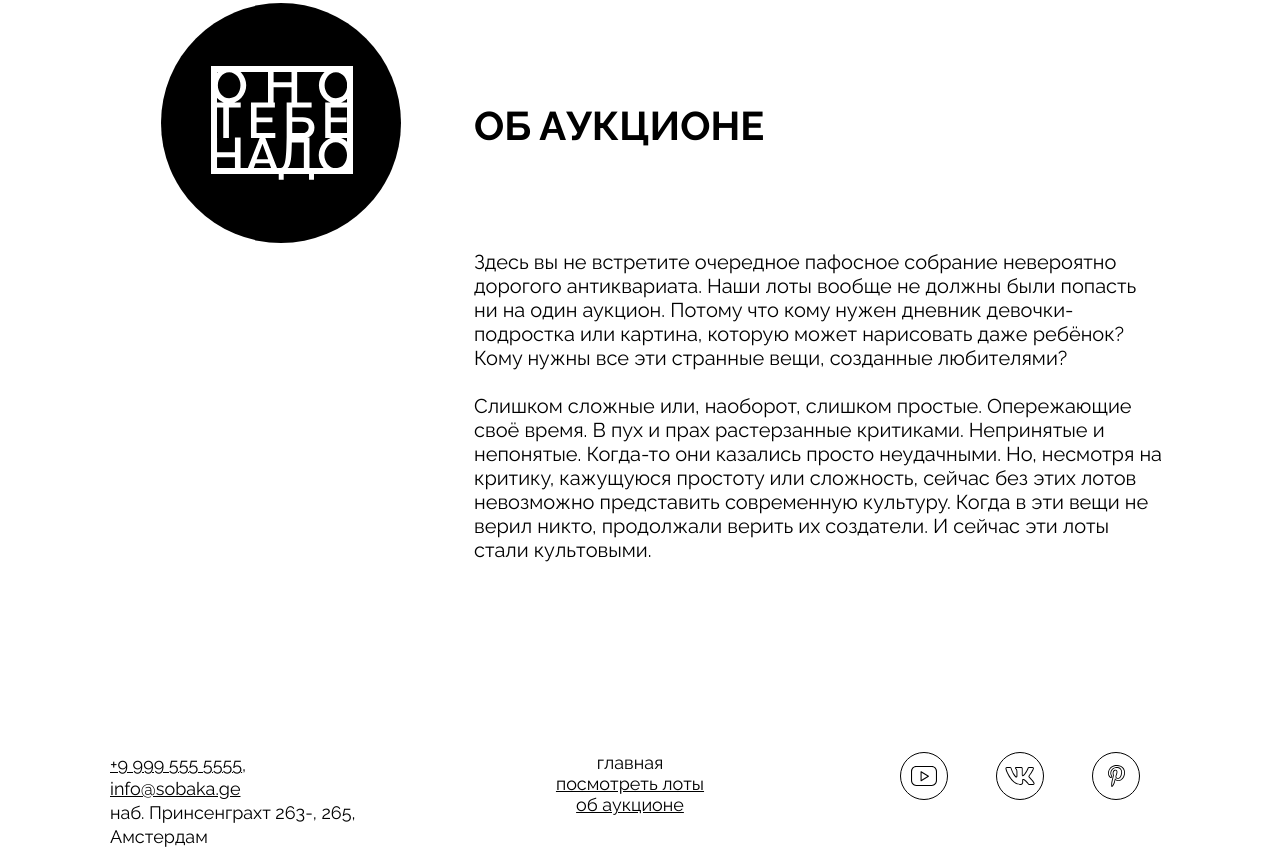
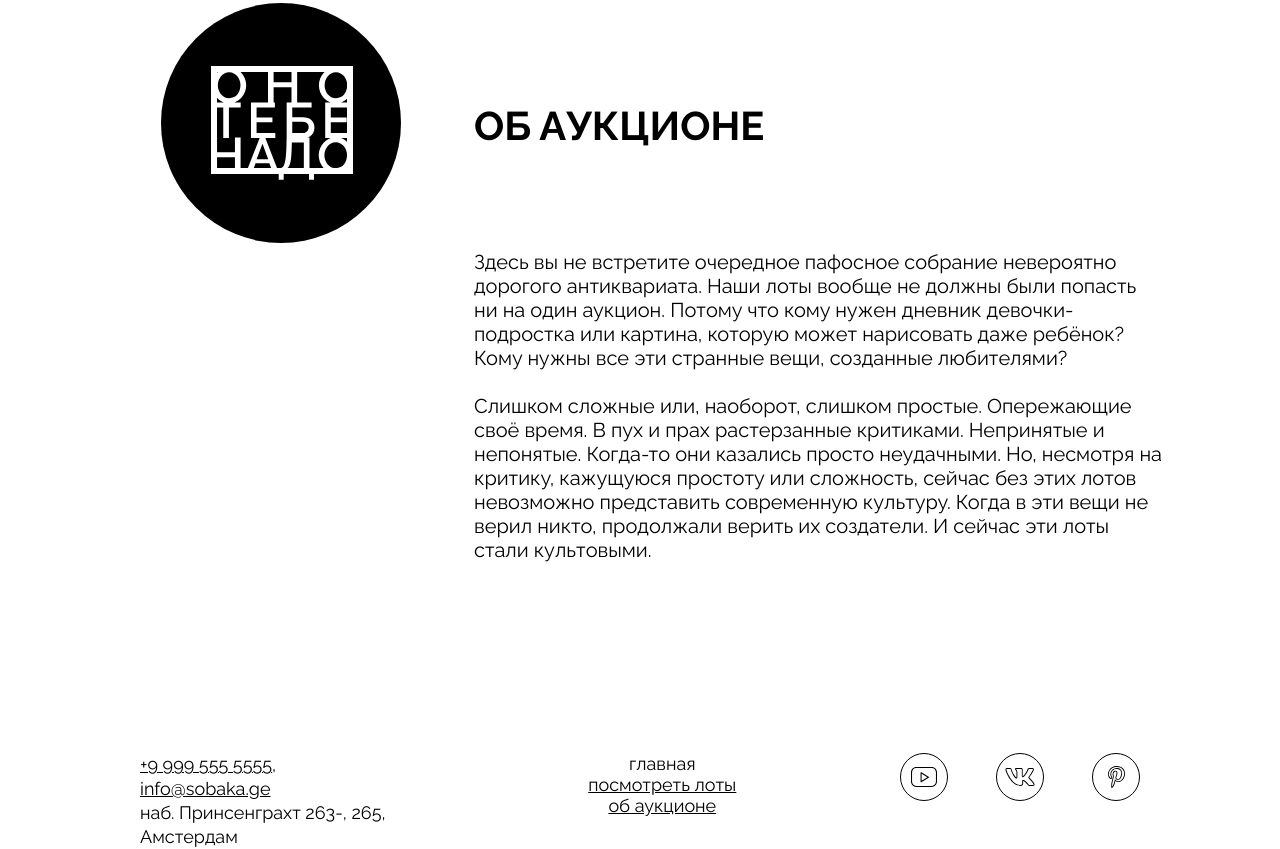
Before and after one commit to RomanGRS/ono-tebe-nado-fd, a plain HTML site: page index.html in a window 1280 px wide. Shown: the part 2110-2959 px from the top of the page. Drawn offline with Linux system fonts and the light colour scheme.

Commit message:
правка 2 ревью

```diff
--- a/styles/style.css
+++ b/styles/style.css
@@ -152,7 +152,6 @@ a {
   text-transform: uppercase;
   color: #FFFFFF;
   border: 1px solid #FFFFFF;
-
 }
 
 .lots {
@@ -228,6 +227,7 @@ a {
   margin-left: 64px;
   line-height: 23.48px;
 }
+
 .about {
   display: grid;
   grid-template-columns: 334px auto;
@@ -290,6 +290,8 @@ a {
 
 .footer_menu {
   font-size: 18px;
+  margin-left: 20px;
+  padding-top: 1px;
 }
 
 .footer_social-list {
@@ -299,6 +301,7 @@ a {
   gap: 48px;
   list-style: none;
   margin-right: 50px;
+  padding-top: 1px;
 }
 
 .footer_menu-list {
@@ -313,4 +316,6 @@ a {
 .address_footer {
   padding-top: 1px;
   margin-right: 0px;
+  margin-left: 50px;
+  min-width: 264.57px;
 }
```
